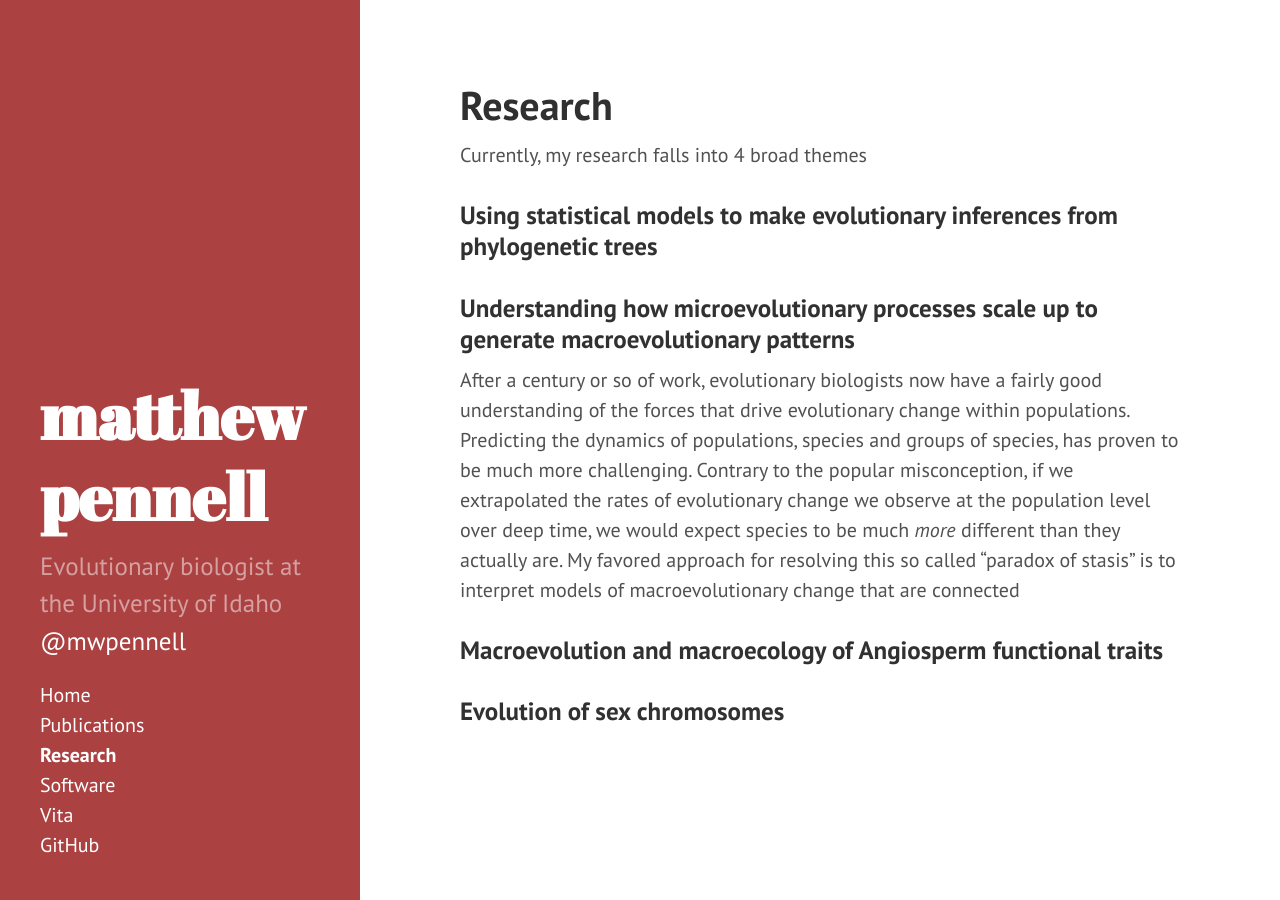
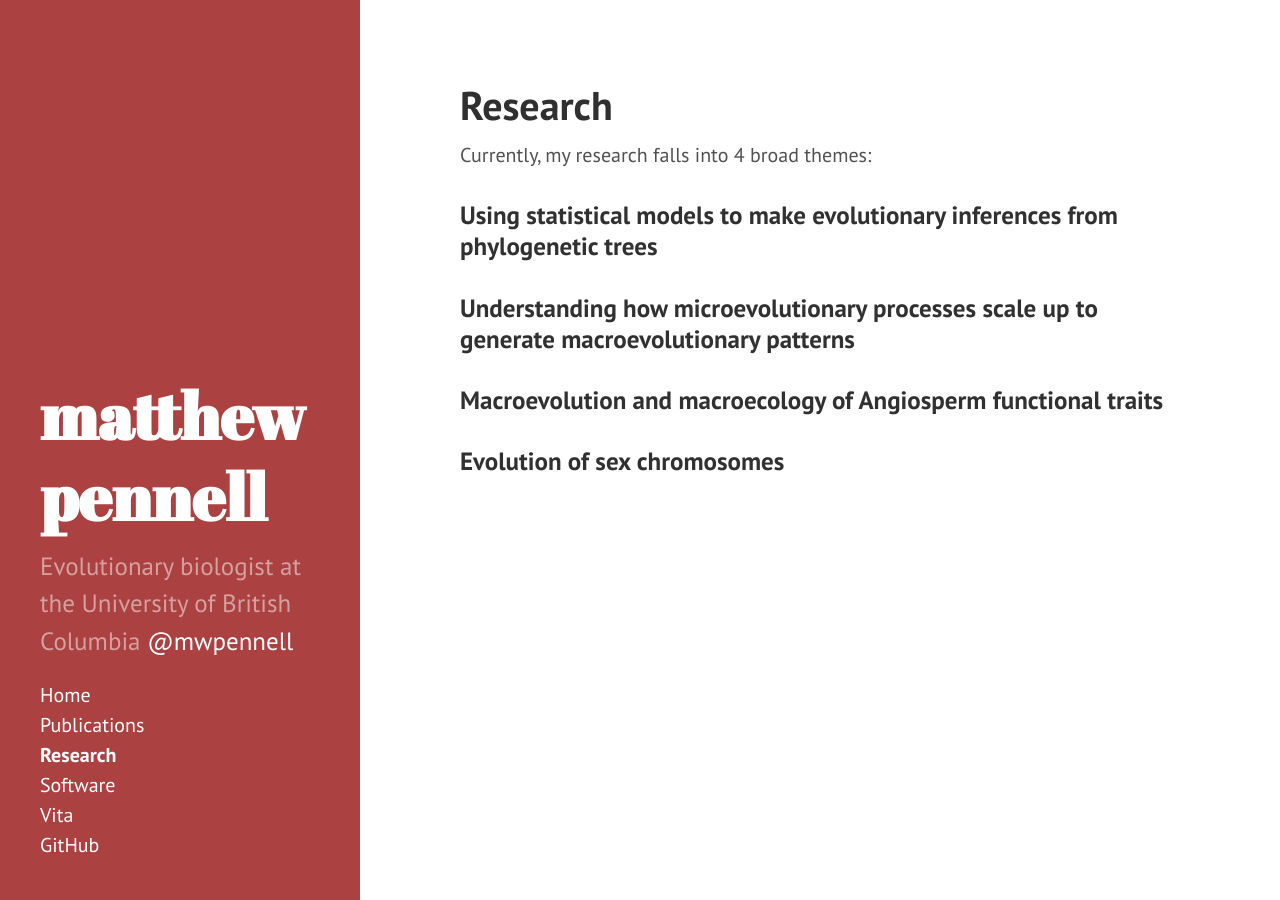
Before and after one commit to atredennick/mwpennell.github.io, a Jekyll site: the page built from research.md, in a window 1280 px wide. Built offline with Jekyll 4.4.1, drawn with Linux system fonts in a browser that asks for light colours; Markdown is read by kramdown in place of the engine named in the settings.

Commit message:
updating affiliation etc.

```diff
--- a/_config.yml
+++ b/_config.yml
@@ -8,7 +8,7 @@ permalink:        pretty
 # Setup
 title:            matthew pennell
 tagline:          'evolutionary biologist'
-description:      'Evolutionary biologist at the University of Idaho <a href="https://twitter.com/mwpennell" target="_blank">@mwpennell</a>'
+description:      'Evolutionary biologist at the University of British Columbia <a href="https://twitter.com/mwpennell" target="_blank">@mwpennell</a>'
 url:              http://mwpennell.github.io
 
 author:
--- a/research.md
+++ b/research.md
@@ -3,14 +3,12 @@ layout: page
 title: Research
 ---
 
-Currently, my research falls into 4 broad themes
+Currently, my research falls into 4 broad themes:
 
 ### Using statistical models to make evolutionary inferences from phylogenetic trees
 
 ### Understanding how microevolutionary processes scale up to generate macroevolutionary patterns
 
-After a century or so of work, evolutionary biologists now have a fairly good understanding of the forces that drive evolutionary change within populations. Predicting the dynamics of populations, species and groups of species, has proven to be much more challenging. Contrary to the popular misconception, if we extrapolated the rates of evolutionary change we observe at the population level over deep time, we would expect species to be much *more* different than they actually are. My favored approach for resolving this so called "paradox of stasis" is to interpret models of macroevolutionary change that are connected
-
 ### Macroevolution and macroecology of Angiosperm functional traits
 
 ### Evolution of sex chromosomes
```
Also changed, not shown: index.md (+1 -1 lines), publications.md (+2 -0 lines).
